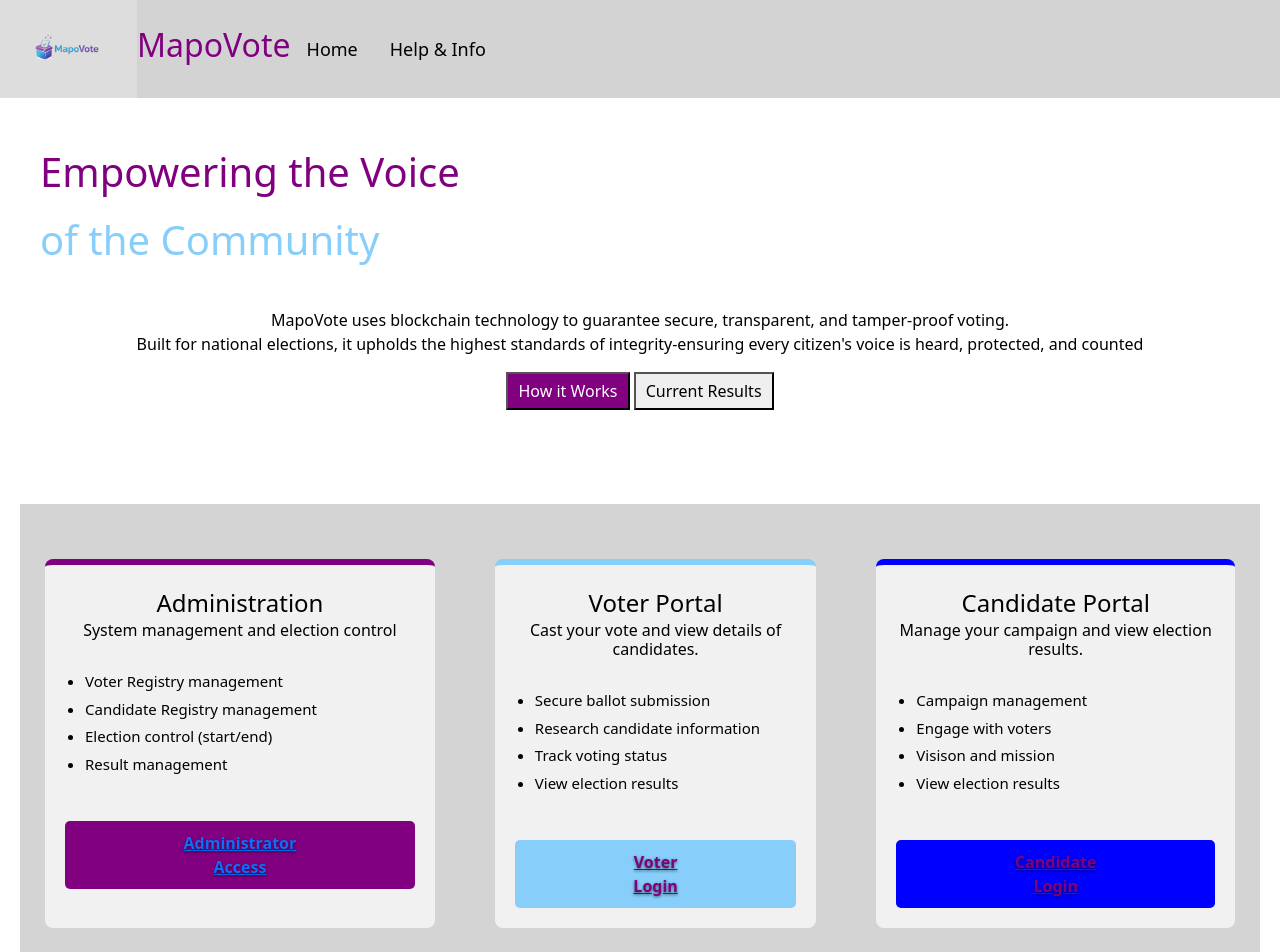
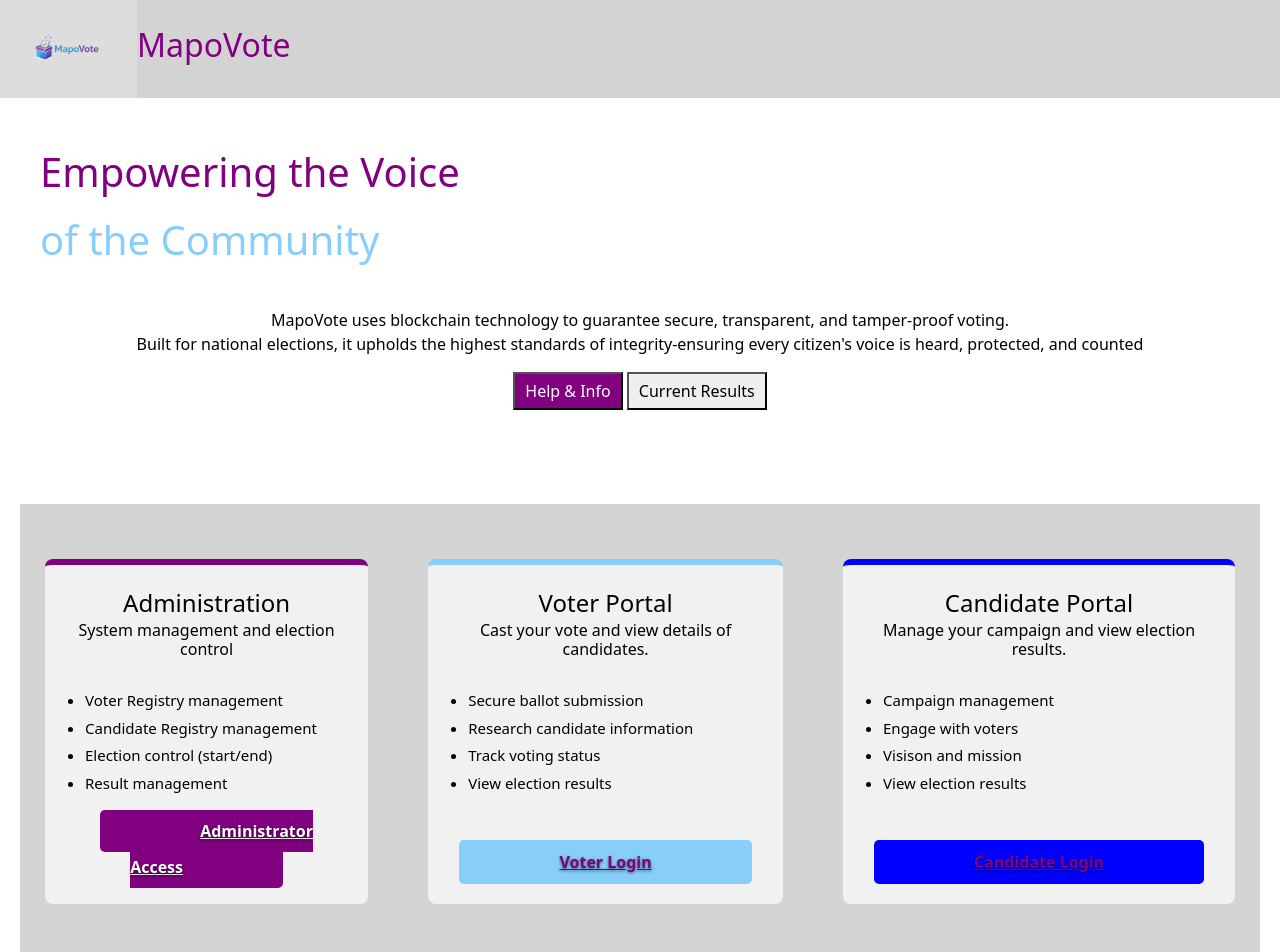
Before and after one commit to danstevemukulupi/BLOCKCHAIN-BASED-SECURED-ELECTRONIC-VOTING-DAPP, a React (Create React App) app in the folder dappvoting/: page / in a window 1280 px wide. Shown: the top 952 px of the page. Built offline with nearby package versions, Linux system fonts and the light colour scheme.

Commit message:
fixing layout

```diff
--- a/dappvoting/src/pages/Dashboard.js
+++ b/dappvoting/src/pages/Dashboard.js
@@ -322,8 +322,7 @@ function Dashboard() {
 
           </a>
           <h2 style={{ color: "purple" }}>MapoVote</h2>
-          <Link to="/">Home</Link>
-          <Link to="/help-infos">Help & Info</Link>
+
 
            {/*{!walletConnected ? (
           <button onClick={connectWallet}>Connect Wallet</button>
@@ -343,7 +342,7 @@ function Dashboard() {
         <p style={{ color: "black" }}>MapoVote uses blockchain technology to guarantee secure, transparent, and tamper-proof voting.
           <br/>Built for national elections, it upholds the highest standards of integrity-ensuring every citizen's voice is heard, protected, and counted</p>
 
-        <button style={{ background: "purple", color: "white" }}>How it Works</button> <button>Current Results</button>
+        <button style={{ background: "purple", color: "white" }}>Help & Info</button> <button>Current Results</button>
         <br/>
         <br/>
         </div>
@@ -362,11 +361,11 @@ function Dashboard() {
                     <li> Result management</li>
                 </ul>
 
-                <button className="admin-btn">
-                  <Link to="/administrator-page" >
+
+                  <Link to="/administrator-page" className="admin-btn" >
                   Administrator Access
                   </Link>
-                </button>
+
 
                 </div>
 
```
